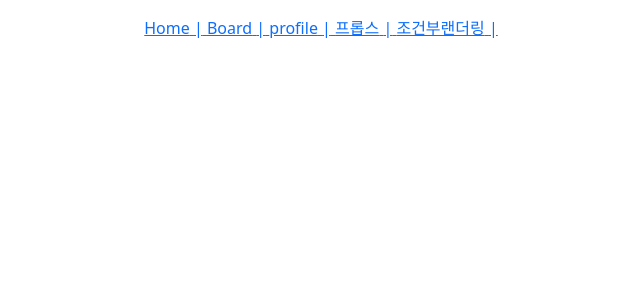
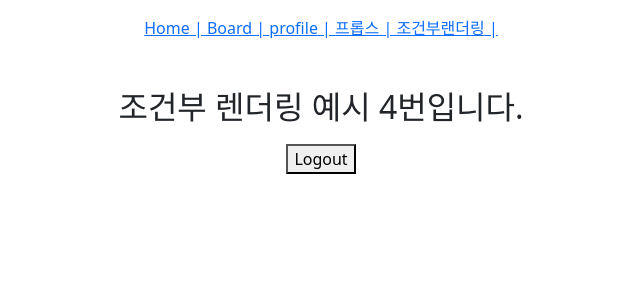
Before and after one commit to n3316202/react-vite-hjs-example2, a React (Vite) app: page /conditional in a window 1280 px wide. Shown: the top 300 px of the page, without its empty margins (319-959 px from the left). Built offline with nearby package versions, Linux system fonts and the light colour scheme.

Commit message:
조건부 렌더링 완성성

```diff
--- /dev/null
+++ b/src/pages/ConditionalPage.jsx
@@ -0,0 +1,83 @@
+import React from 'react';
+import Hello3 from '../components/Hello3';
+
+//1. 조건부 렌더링 = if 문 사용
+const ConditionalPage = () => {
+  const isLoggedIn = true;
+
+  // if (isLoggedIn) {
+  //   return (
+  //     <>
+  //       <h2>조건부 렌더링 예시 1번입니다.</h2>
+  //       <div>
+  //         <button style={{ margin: 10 }}>Logout</button>
+  //       </div>
+  //     </>
+  //   );
+  // } else {
+  //   return (
+  //     <>
+  //       <h2>조건부 렌더링 예시 1번입니다.</h2>
+  //       <div>
+  //         <button style={{ margin: 10 }}>Login</button>
+  //       </div>
+  //     </>
+  //   );
+  // }
+
+  //2. 조건부 렌더링 = swith문 사용
+  // switch (isLoggedIn) {
+  //   case true:
+  //     return (
+  //       <>
+  //         <h2>조건부 렌더링 예시 2번입니다.</h2>
+  //         <div>
+  //           <button style={{ margin: 10 }}>Logout</button>
+  //         </div>
+  //       </>
+  //     );
+  //   case false:
+  //     return (
+  //       <>
+  //         <h2>조건부 렌더링 예시 2번입니다.</h2>
+  //         <div>
+  //           <button style={{ margin: 10 }}>Login</button>
+  //         </div>
+  //       </>
+  //     );
+  //   default:
+  //     return null;
+  // }
+
+  //3. 조건부 렌더링 = 삼항연산자 사용
+
+  // return (
+  //   <>
+  //     <h2>조건부 렌더링 예시 3번입니다.</h2>
+  //     {isLoggedIn ? (
+  //       <div>
+  //         <button style={{ margin: 10 }}>Logout</button>
+  //       </div>
+  //     ) : (
+  //       <div>
+  //         <button style={{ margin: 10 }}>Login</button>
+  //       </div>
+  //     )}
+  //   </>
+  // );
+
+  //4. 조건부 렌더링 = && 연산자 사용
+
+  return (
+    <>
+      <h2>조건부 렌더링 예시 4번입니다.</h2>
+      {isLoggedIn && (
+        <div>
+          <button style={{ margin: 10 }}>Logout</button>
+        </div>
+      )}
+    </>
+  );
+};
+
+export default ConditionalPage;
--- a/src/route/Routes.jsx
+++ b/src/route/Routes.jsx
@@ -3,7 +3,7 @@ import HomePage from '../pages/HomePage';
 import BoardPage from '../pages/BoardPage';
 import ProfilePage from '../pages/ProfilePage';
 import PropsPage from '../pages/PropsPage';
-import ThreePage from '../pages/ThreePage';
+import ConditionalPage from '../pages/ConditionalPage';
 
 //React Routes, Route 사용시 배열로 관리하기
 const routes = [
@@ -28,8 +28,8 @@ const routes = [
     title: '프롭스',
   },
   {
-    path: '/three',
-    element: <ThreePage />,
+    path: '/conditional',
+    element: <ConditionalPage />,
     title: '조건부랜더링',
   },
 ];
```
